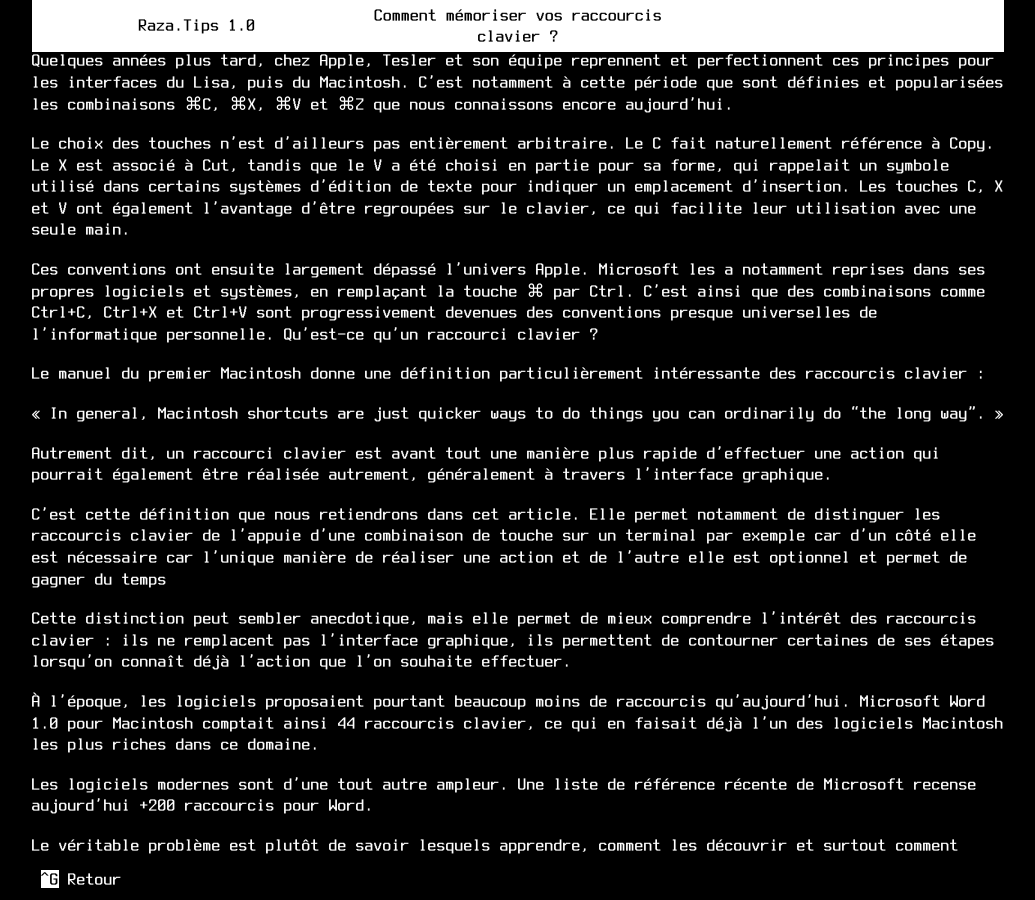
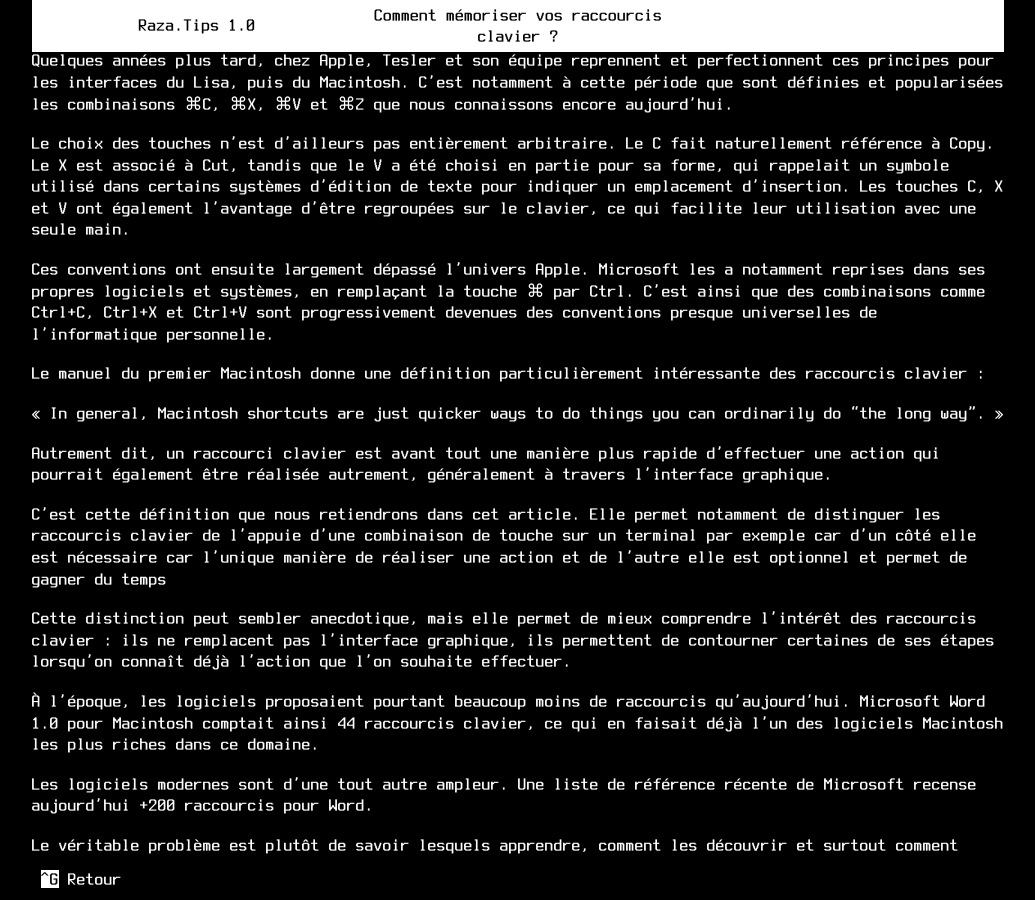
Before and after one commit to Razaaaaaaa/razaaaaaaa.github.io, a Jekyll site: the page built from _posts/2026-08-23-raccourci-clavier.md, in a window 1280 px wide and 900 px high, scrolled down 354 px. Shown: the whole window, without its empty margins (122-1157 px from the left). Built offline with Jekyll 4.4.1, drawn with Linux system fonts in a browser that asks for light colours; some of the changed lines change nothing that is shown; some of the changed text lies outside the part shown.

Commit message:
fix(raccourci-clavier.md) : suppression d'une erreur de rédaction

```diff
--- a/_posts/2026-08-23-raccourci-clavier.md
+++ b/_posts/2026-08-23-raccourci-clavier.md
@@ -18,7 +18,6 @@ Quelques années plus tard, chez Apple, Tesler et son équipe reprennent et perf
 Le choix des touches n’est d’ailleurs pas entièrement arbitraire. Le C fait naturellement référence à Copy. Le X est associé à Cut, tandis que le V a été choisi en partie pour sa forme, qui rappelait un symbole utilisé dans certains systèmes d’édition de texte pour indiquer un emplacement d’insertion. Les touches C, X et V ont également l’avantage d’être regroupées sur le clavier, ce qui facilite leur utilisation avec une seule main.
 
 Ces conventions ont ensuite largement dépassé l'univers Apple. Microsoft les a notamment reprises dans ses propres logiciels et systèmes, en remplaçant la touche ⌘ par Ctrl. C’est ainsi que des combinaisons comme Ctrl+C, Ctrl+X et Ctrl+V sont progressivement devenues des conventions presque universelles de l’informatique personnelle.
-Qu'est-ce qu'un raccourci clavier ?
 
 Le manuel du premier Macintosh donne une définition particulièrement intéressante des raccourcis clavier :
 
@@ -153,3 +152,6 @@ C’est à partir de ce constat qu’il est pertinent de prioriser la mémorisat
 - [Les origines de CTRL+C, CTRL+V, CTRL+Z expliquées](https://www.journaldufreenaute.fr/les-origines-de-ctrlc-ctrlv-ctrlx-et-ctrlz-expliquees/)
 - [Décès de Larry Tesler, l'homme qui n'aimait pas les modes](www.macg.co/ailleurs/2020/02/deces-de-larry-tesler-lhomme-qui-naimait-pas-les-modes-112053)
 - [Histoire de raccourcis clavier apple partie 1 le trio couper copier coller](blog.marcosx.net/2020/04/15/Histoire-de-raccourcis-clavier-apple-partie1-le-trio-couper-copier-coller/)
+- [Manuel du Macintosh de 1984](https://archive.org/details/1984macintoshmanual/page/102/mode/2up)
+- [Microsoft Word Quick Reference](https://archive.org/details/MicrosoftWord1.00forMacintosh_1985_Manual/Quick%20Reference/mode/2up)
+- [Raccourcis clavier Word Moderne](https://support.microsoft.com/fr-FR/accessibility/word/keyboard-shortcuts-in-word#bkmk_ribbonwin)
```
